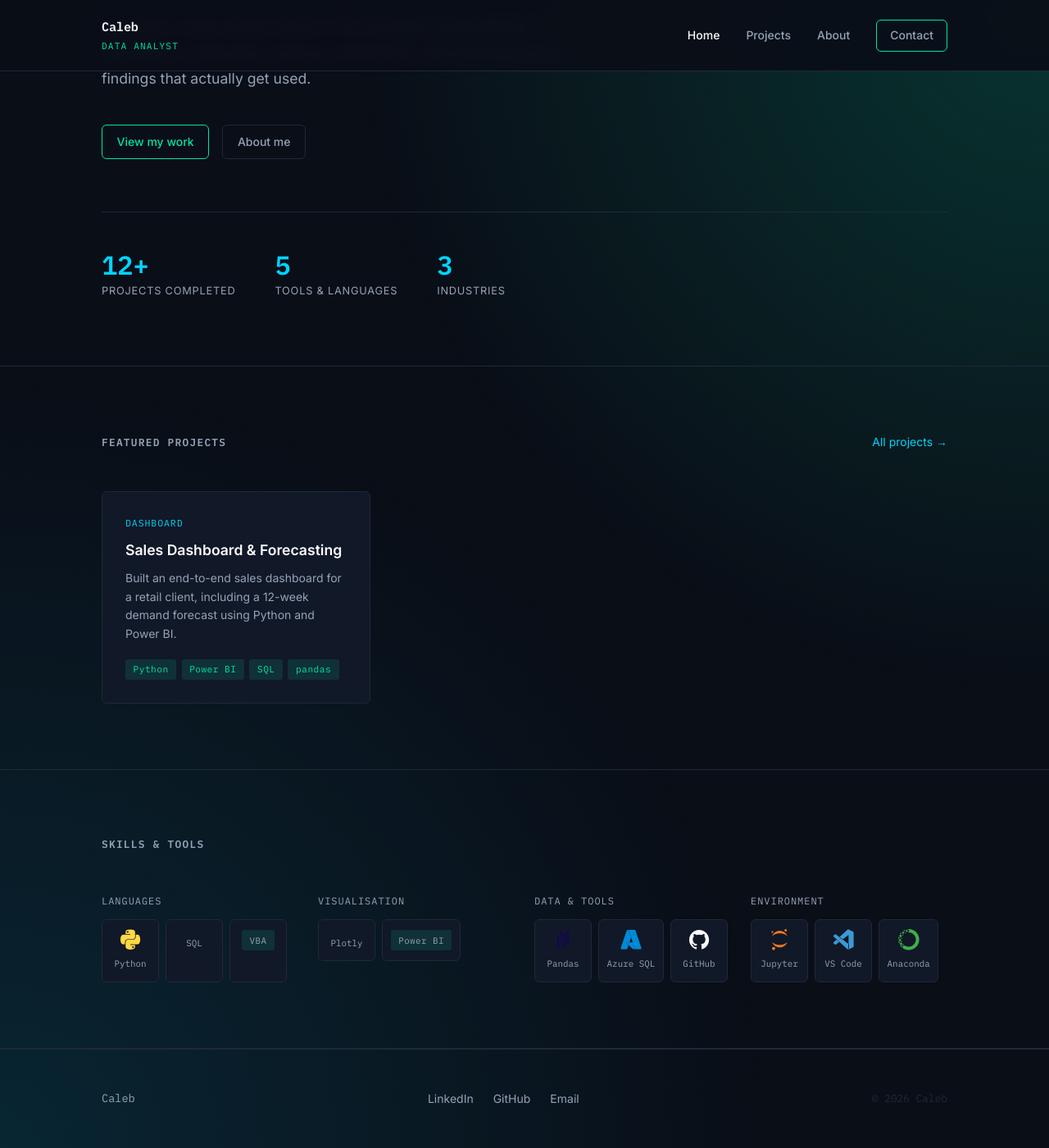
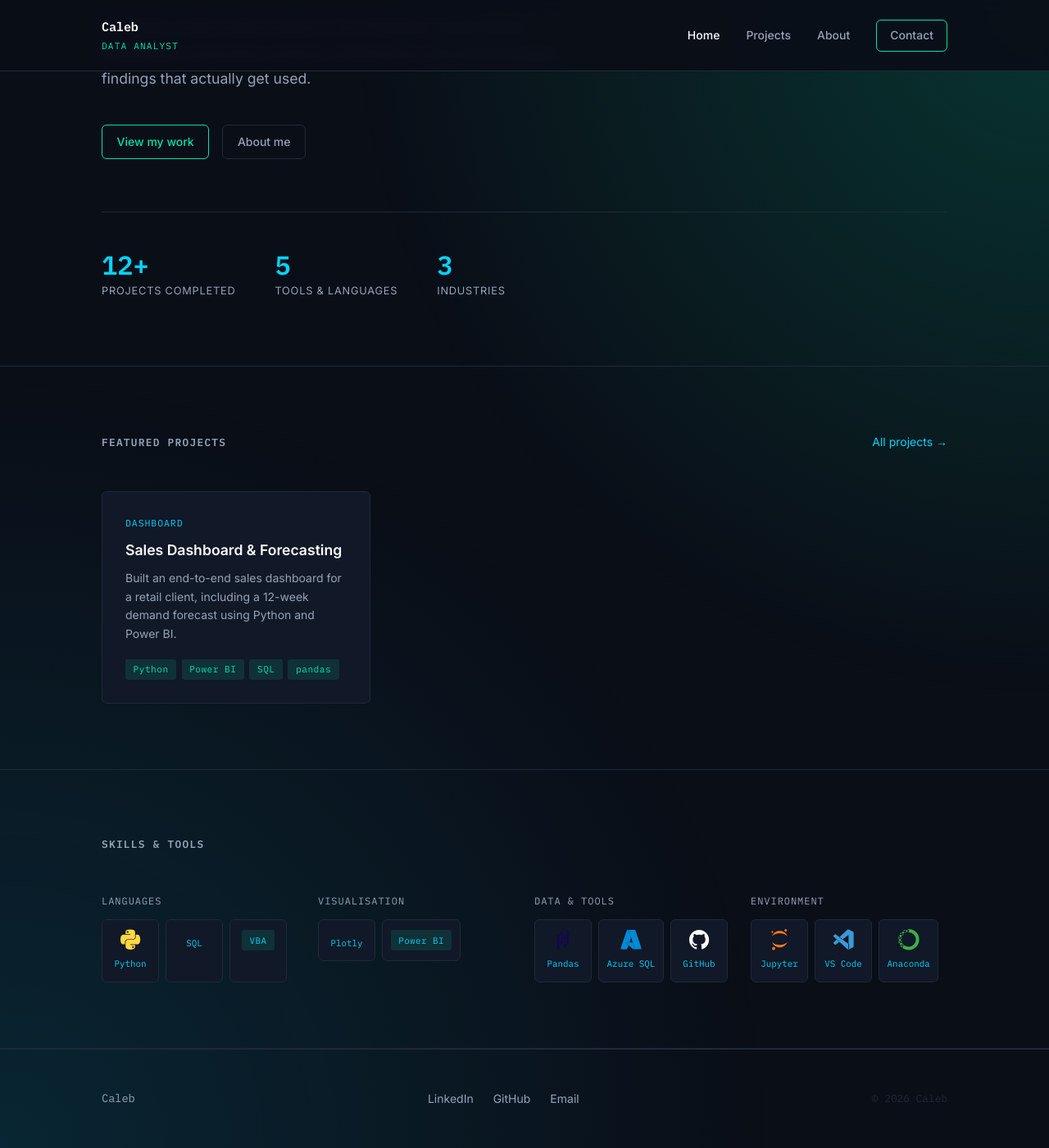
Before and after one commit to Shazilazi/Shazilazi.github.io, a Jekyll site: the page built from index.md, in a window 1280 px wide and 1400 px high, scrolled down 392 px. Shown: the whole window at 82% size. Built offline with Jekyll 4.4.1, drawn with Linux system fonts in a browser that asks for light colours.

Commit message:
Update style.css

```diff
--- a/assets/css/style.css
+++ b/assets/css/style.css
@@ -230,6 +230,10 @@
   letter-spacing: 0.1em;
   color: var(--muted);
 }
+.section__title--accent {
+  color: var(--accent);
+  text-shadow: 0 0 12px rgba(0, 229, 168, 0.3);
+}
 .section__link {
   font-size: 0.875rem;
   color: var(--accent2);
@@ -322,16 +326,19 @@
   border: 1px solid var(--border);
   border-radius: var(--radius);
   min-width: 70px;
-  transition: border-color 0.2s;
+  transition: border-color 0.2s, box-shadow 0.2s;
 }
-.skill-icon-item:hover { border-color: var(--accent); }
+.skill-icon-item:hover {
+  border-color: var(--accent2);
+  box-shadow: 0 0 12px rgba(0, 212, 255, 0.15);
+}
 .skill-icon-item i {
   font-size: 1.6rem;
   line-height: 1;
 }
 .skill-icon-item span {
   font-size: 0.68rem;
-  color: var(--muted);
+  color: var(--accent2);
   font-family: var(--font-mono);
   text-align: center;
   white-space: nowrap;
@@ -340,6 +347,29 @@
   display: flex;
   flex-wrap: wrap;
   gap: 0.5rem;
+}
+
+/* ============================================
+   SKILLS GRID
+   ============================================ */
+.skills-grid {
+  display: grid;
+  grid-template-columns: repeat(auto-fill, minmax(220px, 1fr));
+  gap: 1.5rem;
+}
+.skill-group {
+  background: var(--surface);
+  border: 1px solid var(--border);
+  border-radius: var(--radius);
+  padding: 1.25rem;
+}
+.skill-group__label {
+  font-family: var(--font-mono);
+  font-size: 0.75rem;
+  color: var(--accent);
+  text-transform: uppercase;
+  letter-spacing: 0.08em;
+  margin-bottom: 0.75rem;
 }
 
 /* ============================================
```
